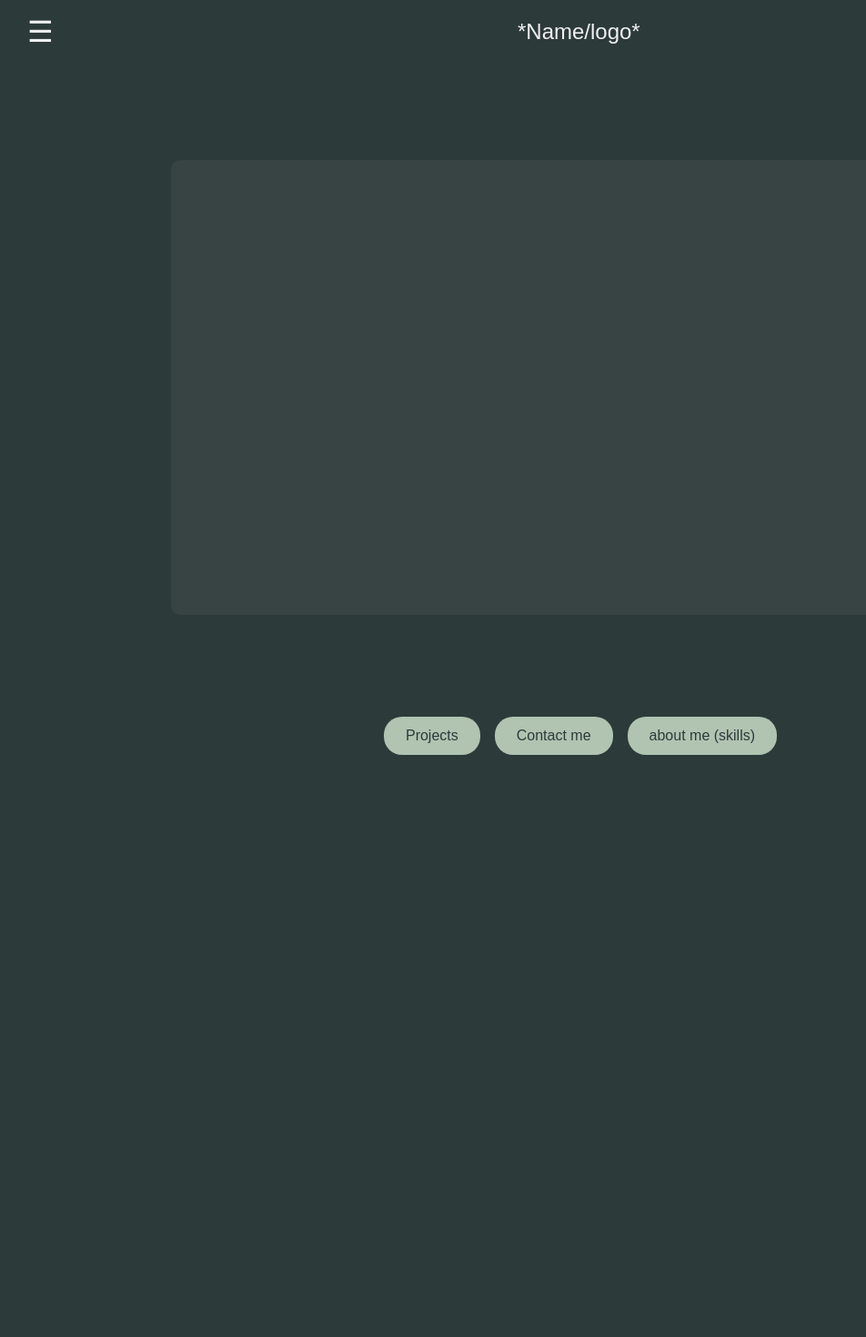
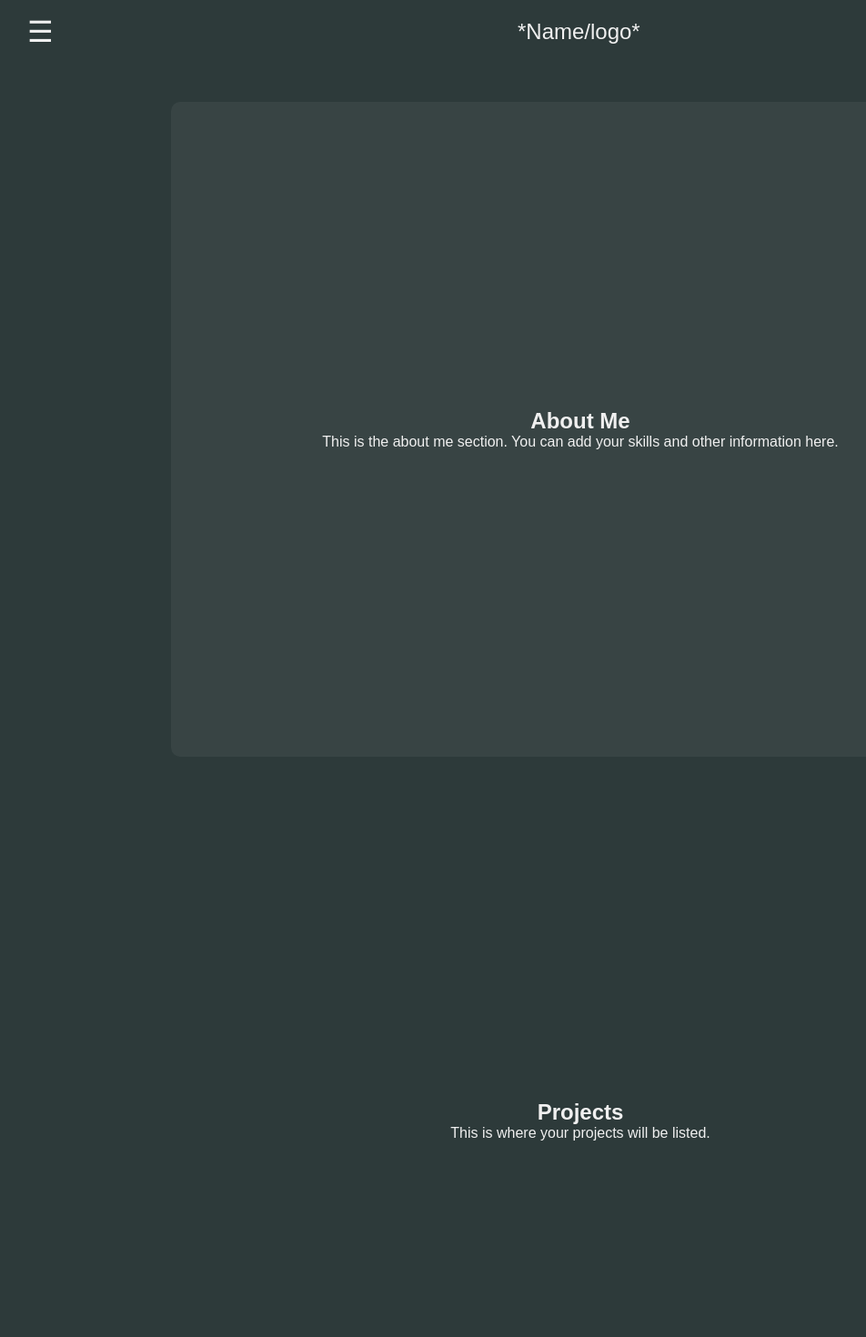
Before and after one commit to MalinDT/portfolio, a Next.js app: page / in a window 1280 px wide. Shown: the top 1470 px of the page at 91% size, without its empty margins (2-954 px from the left). Before the commit the page ends 958 px from the top, so only its background shows below. Built offline with nearby package versions, Linux system fonts and the light colour scheme.

Commit message:
second commit

```diff
--- a/app/globals.css
+++ b/app/globals.css
@@ -1,3 +1,7 @@
+html {
+  scroll-behavior: smooth;
+}
+
 body {
   background-color: #2d3a3a;
   color: #f0f0f0;
--- a/app/page.js
+++ b/app/page.js
@@ -10,6 +10,10 @@ export default function Home() {
     setIsMenuOpen(!isMenuOpen);
   };
 
+  const handleLinkClick = () => {
+    setIsMenuOpen(false);
+  };
+
   return (
     <main className={styles.main}>
       <header className={styles.header}>
@@ -19,23 +23,30 @@ export default function Home() {
           </div>
           {isMenuOpen && (
             <nav className={styles.collapsibleMenu}>
-              <a href="#">Projects</a>
-              <a href="#">Contact me</a>
-              <a href="#">About me (skills)</a>
+              <a href="#about" onClick={handleLinkClick}>About me (skills)</a>
+              <a href="#projects" onClick={handleLinkClick}>Projects</a>
+              <a href="#contact" onClick={handleLinkClick}>Contact me</a>
             </nav>
           )}
         </div>
         <div className={styles.logo}>*Name/logo*</div>
         <div style={{ width: '2rem' }}></div>
       </header>
-      <div className={styles.content}>
-        {/* Main content goes here */}
-      </div>
-      <footer className={styles.footer}>
-        <button className={styles.button}>Projects</button>
-        <button className={styles.button}>Contact me</button>
-        <button className={styles.button}>about me (skills)</button>
-      </footer>
+
+      <section id="about" className={styles.content}>
+        <h2>About Me</h2>
+        <p>This is the about me section. You can add your skills and other information here.</p>
+      </section>
+
+      <section id="projects" className={styles.section}>
+        <h2>Projects</h2>
+        <p>This is where your projects will be listed.</p>
+      </section>
+
+      <section id="contact" className={styles.section}>
+        <h2>Contact Me</h2>
+        <p>You can add your contact information or a contact form here.</p>
+      </section>
     </main>
   );
 }
--- a/app/page.module.css
+++ b/app/page.module.css
@@ -1,10 +1,8 @@
 .main {
   display: flex;
   flex-direction: column;
-  justify-content: space-between;
   align-items: center;
-  padding: 6rem;
-  min-height: 100vh;
+  padding: 2rem;
 }
 
 .header {
@@ -60,30 +58,25 @@
 
 .content {
   margin-top: 80px; /* To account for fixed header */
-  margin-bottom: 80px; /* To account for fixed footer */
   width: 100%;
   max-width: 900px;
-  height: 500px;
+  height: calc(100vh - 80px); /* Full viewport height minus header */
   background-color: rgba(255, 255, 255, 0.05);
   border-radius: 10px;
   padding: 2rem;
+  display: flex;
+  flex-direction: column;
+  justify-content: center;
+  align-items: center;
 }
 
-.footer {
+.section {
   width: 100%;
+  max-width: 900px;
+  min-height: 100vh;
+  padding: 6rem 2rem;
   display: flex;
+  flex-direction: column;
   justify-content: center;
   align-items: center;
-  padding: 2rem 0;
-  gap: 1rem;
 }
-
-.button {
-  background-color: #b0c4b1;
-  color: #2d3a3a;
-  border: none;
-  padding: 0.75rem 1.5rem;
-  border-radius: 20px;
-  cursor: pointer;
-  font-size: 1rem;
-}
```
